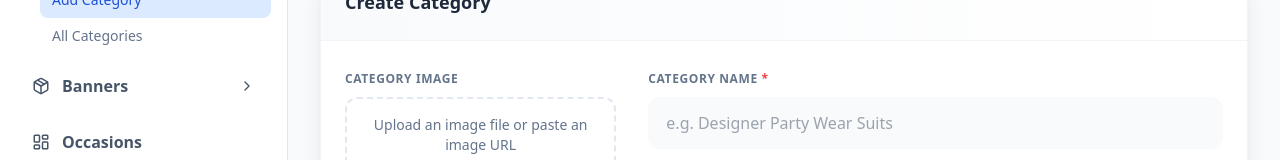
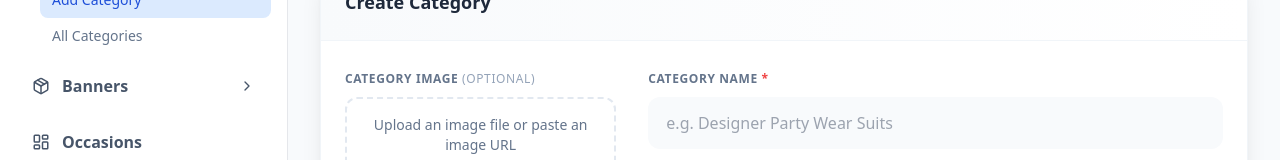
Before and after one commit to sunny-singh-96/Punroyal-Admin, a Next.js app: page /categories/create in a window 1280 px wide. Shown: the part 286-446 px from the top of the page. Built offline with nearby package versions, Linux system fonts and the light colour scheme; no server answers; sample sign-in values are in the browser's storage.

Commit message:
fix(ui): comment out banner url input in frontend and make category image optional

```diff
--- a/app/banners/create/page.tsx
+++ b/app/banners/create/page.tsx
@@ -177,7 +177,7 @@ export default function CreateBannerPage() {
                   {errors.title && <p className="text-xs text-red-500 mt-1">{errors.title}</p>}
                 </div>
 
-                {/* Banner Link URL (redirect_to) */}
+                {/* Banner Link URL (redirect_to) - Commented out from UI as requested
                 <div>
                   <label className="text-xs font-bold text-slate-500 uppercase tracking-wider">
                     Banner Link URL <span className="text-blue-600 font-semibold">(Editable Link)</span>
@@ -194,6 +194,7 @@ export default function CreateBannerPage() {
                     Enter the URL or internal path where the user will be directed upon clicking the banner.
                   </p>
                 </div>
+                */}
 
                 {/* Banner Status */}
                 <div>
--- a/app/banners/edit/[id]/page.tsx
+++ b/app/banners/edit/[id]/page.tsx
@@ -231,7 +231,7 @@ export default function EditBannerPage() {
                   )}
                 </div>
 
-                {/* Banner Link URL (redirect_to) */}
+                {/* Banner Link URL (redirect_to) - Commented out from UI as requested
                 <div>
                   <label className="text-xs font-bold text-slate-500 uppercase tracking-wider">
                     Banner Link URL <span className="text-blue-600 font-semibold">(Editable Link)</span>
@@ -248,6 +248,7 @@ export default function EditBannerPage() {
                     Enter the URL or internal path where the user will be directed upon clicking the banner.
                   </p>
                 </div>
+                */}
 
                 {/* Banner Status */}
                 <div>
--- a/app/banners/page.tsx
+++ b/app/banners/page.tsx
@@ -115,6 +115,7 @@ export default function BannerListPage() {
                 </div>
               ),
             },
+            /* Commented out from UI as requested
             {
               key: 'redirect_to',
               label: 'Link URL',
@@ -137,6 +138,7 @@ export default function BannerListPage() {
                 </div>
               ),
             },
+            */
             {
               key: 'status',
               label: 'Status',
--- a/app/categories/create/page.tsx
+++ b/app/categories/create/page.tsx
@@ -109,7 +109,7 @@ export default function CategoryPage() {
                                 {/* LEFT SIDE - IMAGE UPLOAD */}
                                 <div className="md:col-span-4">
                                     <label className="text-xs font-bold text-slate-500 uppercase tracking-wider">
-                                        Category Image
+                                        Category Image <span className="text-slate-400 font-normal">(Optional)</span>
                                     </label>
                                     <div className="mt-2 border-2 border-dashed border-slate-200 rounded-xl p-4 text-center hover:border-blue-400 transition">
                                         {previewUrl ? (
--- a/app/categories/edit/[id]/page.tsx
+++ b/app/categories/edit/[id]/page.tsx
@@ -138,7 +138,7 @@ export default function CategoryEditPage() {
               {/* IMAGE */}
               <div className="md:col-span-4">
                 <label className="text-xs font-bold text-slate-500 uppercase">
-                  Category Image
+                  Category Image <span className="text-slate-400 font-normal">(Optional)</span>
                 </label>
                 <div className="mt-2 border-2 border-dashed rounded-xl p-4 text-center hover:border-blue-400 transition">
                   {previewUrl ? (
--- a/validations/categories.ts
+++ b/validations/categories.ts
@@ -7,11 +7,9 @@ export const categoryValidate = (
     setErrors: (errors: CategoryError) => void
 ): boolean => {
     const newErrors: CategoryError = {};
-    if (!title.trim()) newErrors.title = "Category is required";
-    if (!image && !imageFile) {
-        newErrors.image = "Image is required";
-    }
-    if (image && !image.startsWith('http') && !image.startsWith('/')) {
+    if (!title.trim()) newErrors.title = "Category title is required";
+    // Image is optional
+    if (image && !image.startsWith('http') && !image.startsWith('/') && !image.startsWith('data:')) {
         newErrors.image = "Image must be a valid URL";
     }
     setErrors(newErrors);
```
